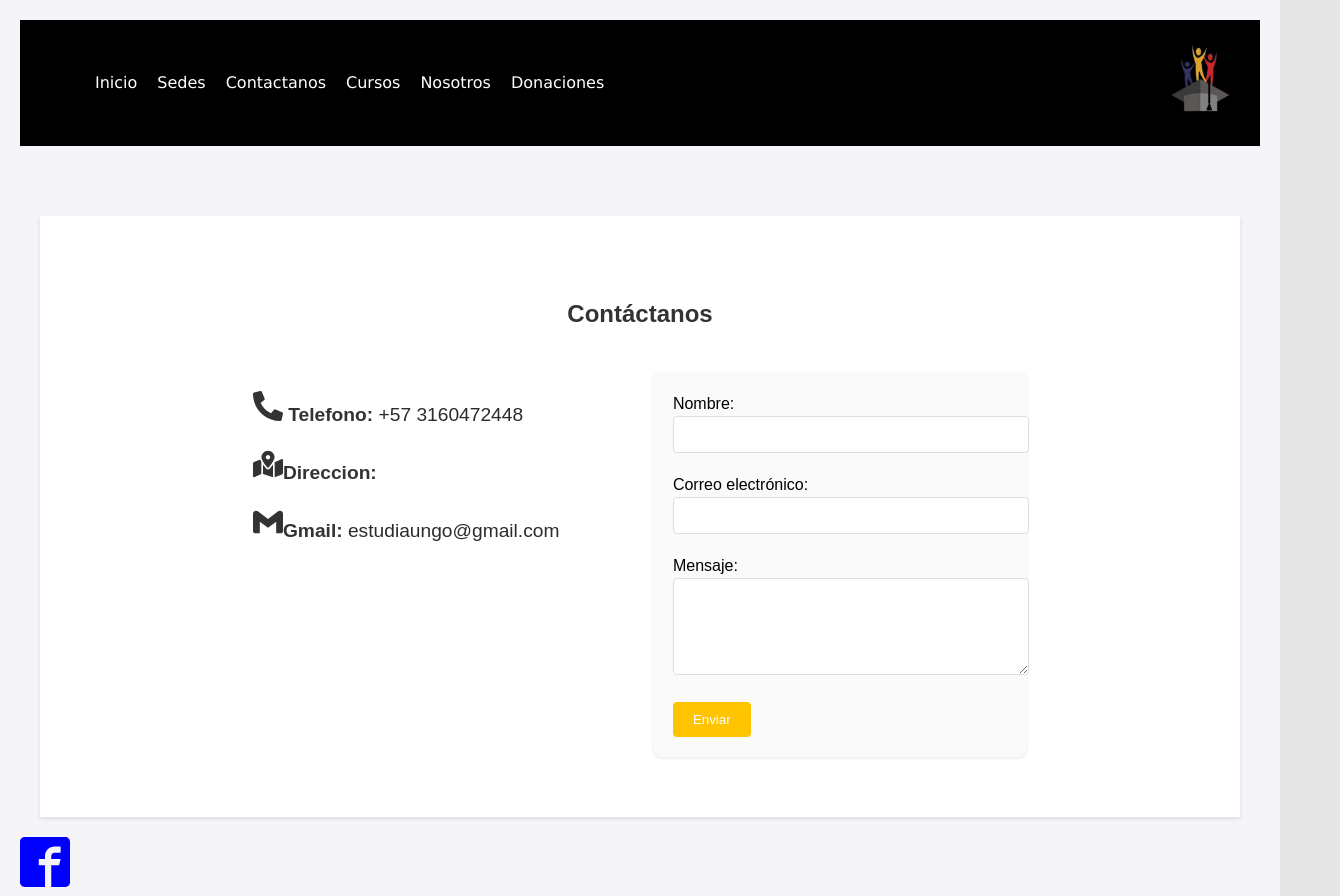
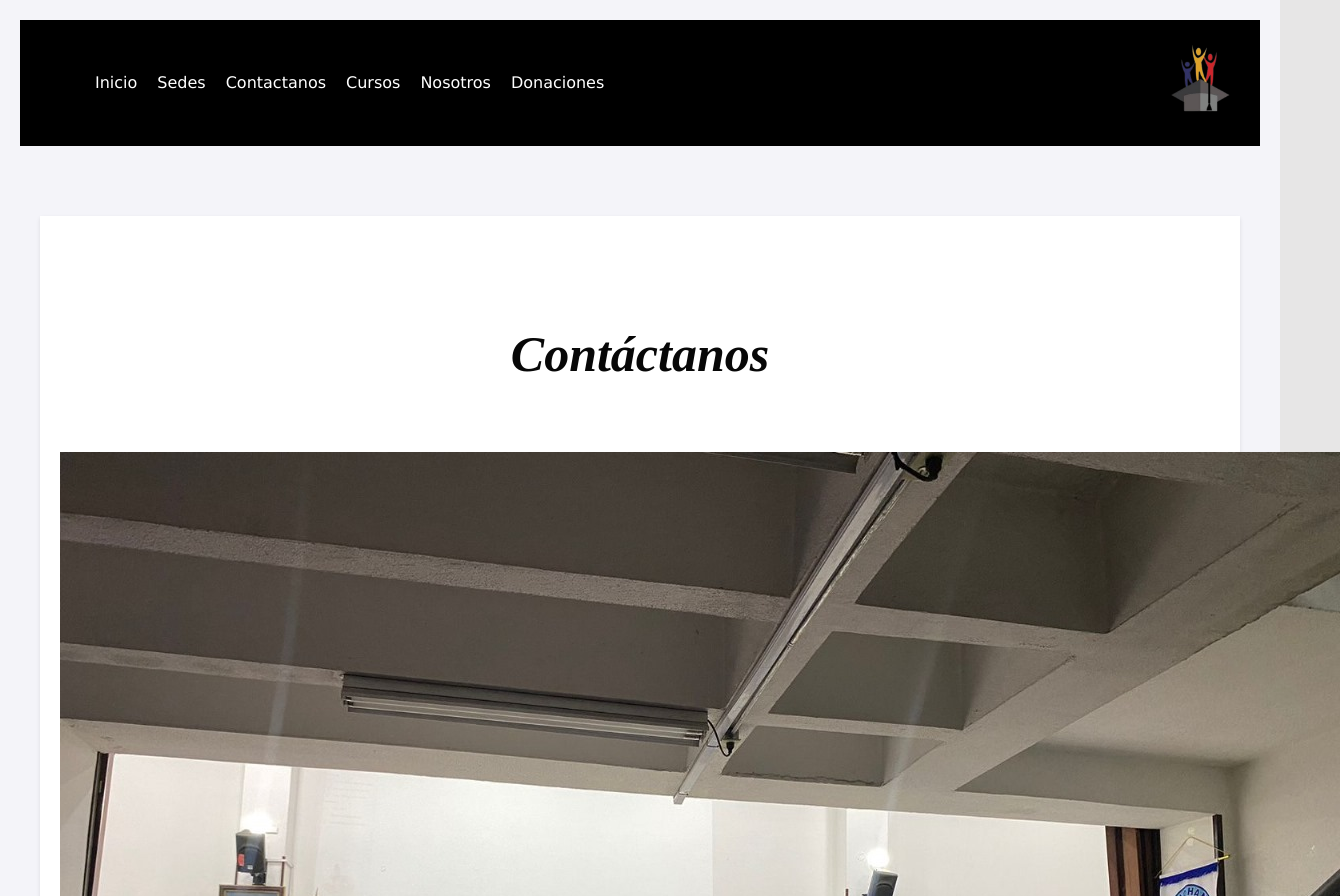
Before and after one commit to DeibyNino/ungo, a React (Vite) app: page /contact-page in a window 1280 px wide. Shown: the top 896 px of the page, 1340 px wide, since content can reach past the window. Built offline with nearby package versions, Linux system fonts and the light colour scheme.

Commit message:
avances de styles

```diff
--- a/src/pages/Contact.jsx
+++ b/src/pages/Contact.jsx
@@ -1,26 +1,33 @@
 import React from "react";
+import fondo from "../assets/imagesContact/ungo.jpg";
 import { FaPhoneAlt, FaMapMarkedAlt } from "react-icons/fa";
 import { SiGmail } from "react-icons/si";
 import "../styles/ContactStyles.css";
+
 import ContactForm from "../components/Contact/ContactForm";
 
 const Contact = () => {
   return (
     <body>
       <section className="contact-section">
-        <h2>Contáctanos</h2>
+        <h2 className="titulo">Contáctanos</h2>
+
+        <div className="imagenes">
+          <img src={fondo} alt="Fondo" />
+        </div>
+
         <div className="container">
           <div className="data-contact">
             <p className="contact-info">
-              <FaPhoneAlt size={30} color="" /> Telefono:{" "}
-              <span>+57 3160472448</span>
+              <FaPhoneAlt size={30} className="icon phone" />
+              Telefono: <span> +57 3160472448 </span>
             </p>
             <p className="contact-info">
-              <FaMapMarkedAlt size={30} color="" />
-              Direccion:<span></span>
+              <FaMapMarkedAlt size={30} className="icon address" />
+              Dirección Principal: <span> Cl 29 sur No.19d-40 </span>
             </p>
             <p className="contact-info">
-              <SiGmail size={30} color="" />
+              <SiGmail size={30} className="icon email" />
               Gmail: <span> estudiaungo@gmail.com </span>
             </p>
           </div>
--- a/src/styles/ContactStyles.css
+++ b/src/styles/ContactStyles.css
@@ -18,10 +18,26 @@ body {
   display: flex;
   justify-content: center;
 }
+.titulo {
+  font-family: "Times New Roman", Times, serif;
+  font-size: 50px;
+  font-style: italic;
+  font-weight: bolder;
+}
+
+.imagenes {
+  position: relative;
+  padding: 20px;
+  background-size: cover;
+  background-position: center;
+  background-repeat: no-repeat;
+  border-radius: 10px;
+  box-shadow: 0 4px 8px rgba(red, green, blue, alpha);
+}
 
 h2 {
   text-align: center;
-  color: #333;
+  color: #070707;
   margin-bottom: 40px;
 }
 
@@ -70,11 +86,28 @@ button:hover {
 }
 
 .contact-info {
-  font-weight: 700;
-  font-size: 1.2rem;
-  color: #333;
+  padding-left: 20px;
+  font-family: Arial, sans-serif;
+  margin-bottom: 10px;
 }
+
 .contact-info span {
-  font-weight: 400;
-  color: #2d2b2b;
+  font-weight: bold;
 }
+
+.contact-info .icon {
+  margin-right: 10px;
+  vertical-align: middle;
+}
+
+.contact-info .phone {
+  color: green;
+}
+
+.contact-info .address {
+  color: rgb(0, 0, 255);
+}
+
+.contact-info .email {
+  color: red;
+}
```
Also changed, not shown: src/assets/imagesContact/ungo.jpg (added).
